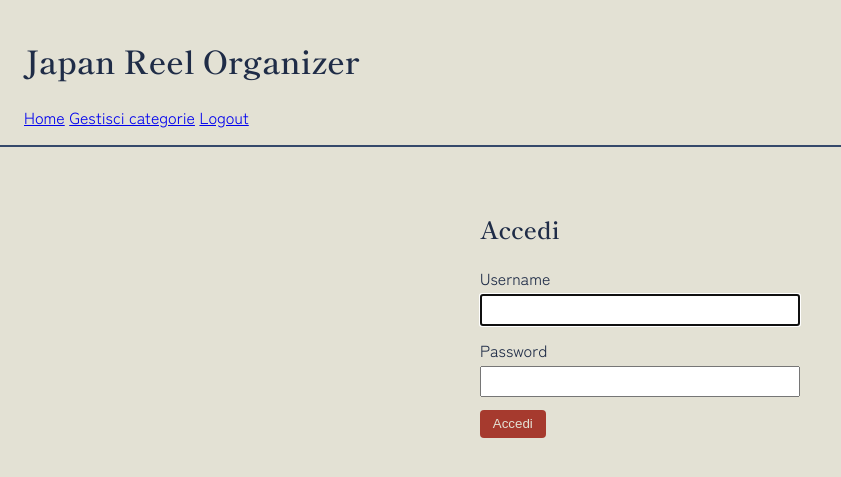
After one commit to FedeGT1/ReelOrganizer, a FastAPI app: template app/templates/login.html in a window 1280 px wide. The commit adds this page. Shown: the top 477 px of the page, without its empty margins (0-841 px from the left). Run offline with FastAPI, Linux system fonts and the light colour scheme; the template is opened without the code that fills it, so the values that code supplies are empty; parts of the project's set-up code (start-up, migrations or seed data) failed here and were passed over; some libraries are stand-ins or nearby versions.

Commit message:
feat: add login/logout routes with session-based auth

```diff
--- a/app/main.py
+++ b/app/main.py
@@ -5,9 +5,11 @@ from contextlib import asynccontextmanager
 from fastapi import FastAPI, Request
 from fastapi.staticfiles import StaticFiles
 from sqlmodel import Session
+from starlette.middleware.sessions import SessionMiddleware
 
+from app.auth import require_env
 from app.db import create_db_and_tables, engine
-from app.routers import ai_categorize, categories, locations, map as map_router, reels
+from app.routers import ai_categorize, auth, categories, locations, map as map_router, reels
 from app.seed import seed_if_empty
 from app.web import templates
 
@@ -20,6 +22,10 @@ if not _ai_logger.handlers:
     _ai_handler.setFormatter(logging.Formatter("%(asctime)s %(levelname)s %(name)s: %(message)s"))
     _ai_logger.addHandler(_ai_handler)
 
+require_env("AUTH_USERNAME")
+require_env("AUTH_PASSWORD")
+_session_secret_key = require_env("SESSION_SECRET_KEY")
+
 
 @asynccontextmanager
 async def lifespan(app: FastAPI):
@@ -30,6 +36,14 @@ async def lifespan(app: FastAPI):
 
 
 app = FastAPI(title="Japan Reel Organizer", lifespan=lifespan)
+app.add_middleware(
+    SessionMiddleware,
+    secret_key=_session_secret_key,
+    https_only=True,
+    same_site="lax",
+    max_age=60 * 60 * 24 * 30,
+)
+app.include_router(auth.router)
 app.include_router(locations.router)
 app.include_router(reels.router)
 app.include_router(map_router.router)
--- a/app/static/css/style.css
+++ b/app/static/css/style.css
@@ -149,3 +149,25 @@ button, .reel-list button {
         height: 320px;
     }
 }
+
+.login-form {
+    max-width: 320px;
+    margin: 3rem auto;
+}
+
+.login-form label {
+    display: block;
+    margin-bottom: 0.75rem;
+}
+
+.login-form input {
+    display: block;
+    width: 100%;
+    margin-top: 0.25rem;
+    padding: 0.4rem;
+    box-sizing: border-box;
+}
+
+.login-form .error {
+    color: var(--color-hanko);
+}
--- a/app/templates/base.html
+++ b/app/templates/base.html
@@ -20,6 +20,7 @@
         <nav>
             <a href="/">Home</a>
             <a href="/categories">Gestisci categorie</a>
+            <a href="/logout">Logout</a>
         </nav>
     </header>
     <main>
--- /dev/null
+++ b/app/templates/login.html
@@ -0,0 +1,18 @@
+{% extends "base.html" %}
+{% block content %}
+<section class="login-form">
+    <h2>Accedi</h2>
+    {% if error %}
+    <p class="error">{{ error }}</p>
+    {% endif %}
+    <form method="post" action="/login">
+        <label>Username
+            <input type="text" name="username" required autofocus>
+        </label>
+        <label>Password
+            <input type="password" name="password" required>
+        </label>
+        <button type="submit">Accedi</button>
+    </form>
+</section>
+{% endblock %}
--- a/pyproject.toml
+++ b/pyproject.toml
@@ -9,6 +9,7 @@ dependencies = [
     "jinja2>=3.1.4",
     "python-multipart>=0.0.9",
     "anthropic>=0.69.0",
+    "itsdangerous>=2.2.0",
 ]
 
 [dependency-groups]
```
Also changed, not shown: app/routers/auth.py (added, +44 -0 lines), tests/conftest.py (+6 -0 lines), tests/test_auth.py (added, +43 -0 lines), 1 other file.
